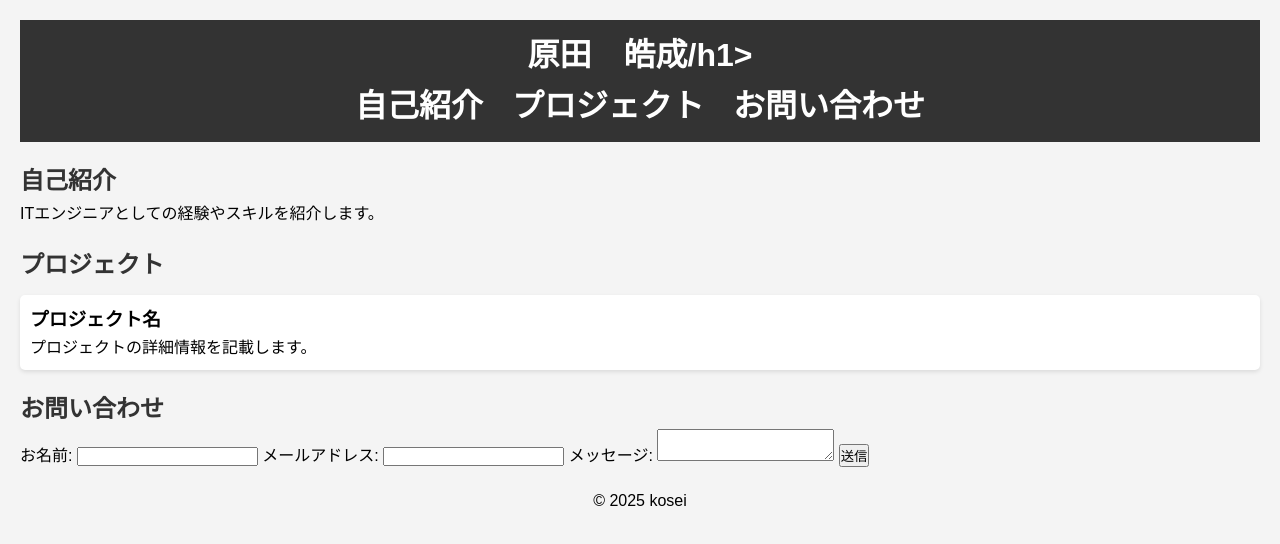
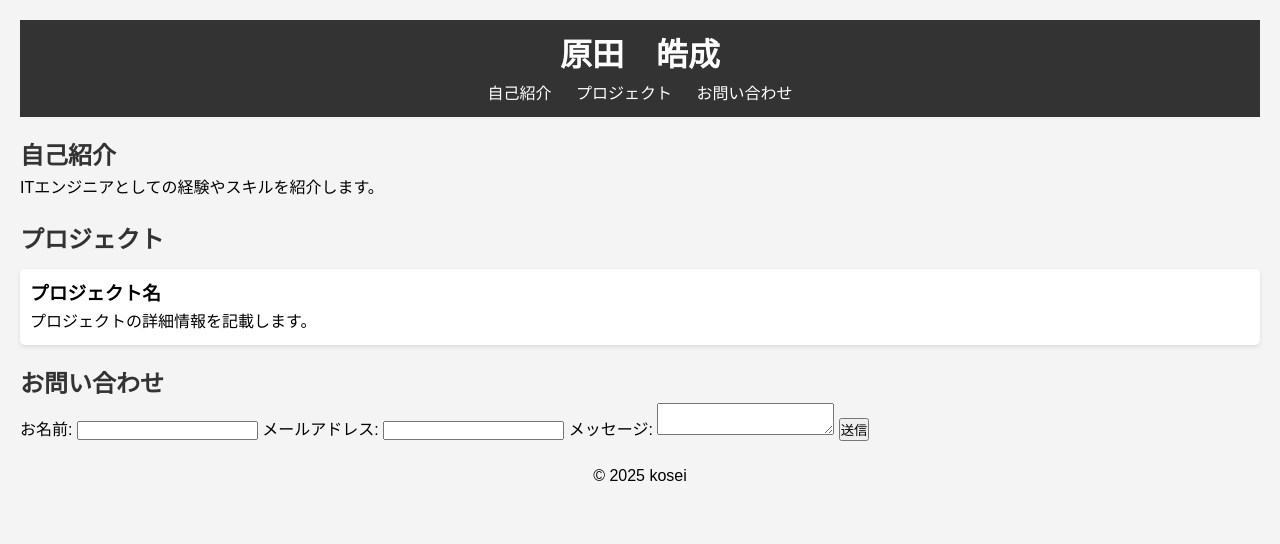
Before and after one commit to harada-kosei/my-static-site, a plain HTML site: page index.html in a window 1280 px wide. Drawn offline with Linux system fonts and the light colour scheme.

Commit message:
Update index.html

```diff
--- a/index.html
+++ b/index.html
@@ -8,7 +8,7 @@
 </head>
 <body>
   <header>
-    <h1>原田　皓成/h1>
+    <h1>原田　皓成</h1>
     <nav>
       <ul>
         <li><a href="#about">自己紹介</a></li>
```
